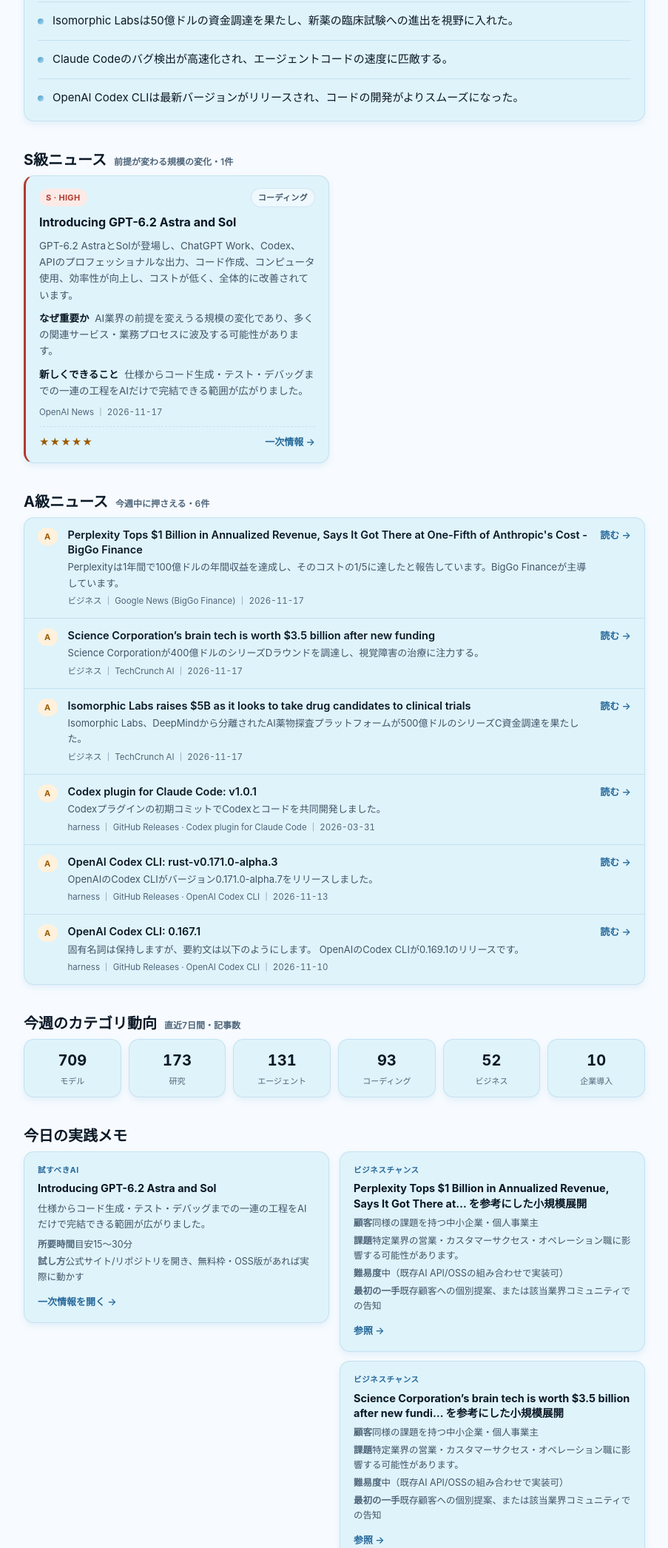
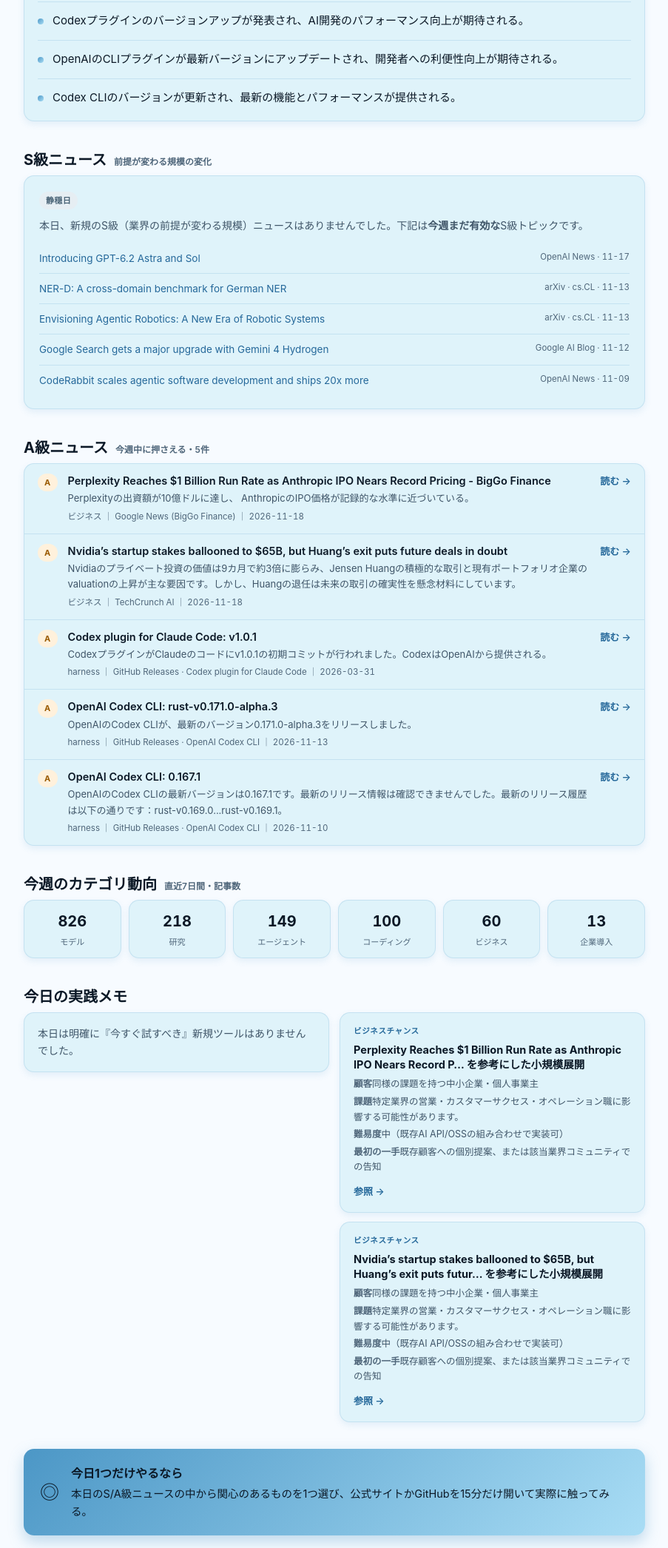
Before and after one commit to bushou52-ux/ai-briefing, a plain HTML site: page index.html in a window 1280 px wide. Shown: the part 546-2638 px from the top of the page at 74% size, without its empty margins (188-1091 px from the left). Drawn offline with Linux system fonts and the light colour scheme.

Commit message:
Update briefing 2026-11-19 07:06

```diff
--- a/index.html
+++ b/index.html
@@ -130,80 +130,61 @@ code{font-family:ui-monospace,SFMono-Regular,Menlo,monospace;font-size:12px}
     <h1>AI情勢ブリーフィング</h1>
     <p class="sub">OpenAI・Google DeepMind・NVIDIA・Hugging Face・arXiv・GitHub Releases・Hacker News・Google Newsなど、無料の公開情報源62件を毎朝7:00に自動収集し、重複を除いてS〜Cの重要度で選別した日次ブリーフィングです。</p>
     <div class="metaline num">
-      <span><b>更新</b> 2026-11-18 07:06 JST</span>
+      <span><b>更新</b> 2026-11-19 07:06 JST</span>
       <span><b>対象</b> 直近24〜30時間の新着・更新</span>
       <span><b>次回</b> 明朝7:00 自動更新</span>
     </div>
   </header>
 
   <div class="kpis">
-    <div class="glow kpi"><div class="n num">295</div><div class="l">本日の候補記事（重複統合後）</div></div>
-    <div class="glow kpi"><div class="n num" style="color:var(--tier-s)">1</div><div class="l">S級 — 前提が変わる規模</div></div>
-    <div class="glow kpi"><div class="n num" style="color:var(--tier-a)">6</div><div class="l">A級 — 今週中に押さえる</div></div>
+    <div class="glow kpi"><div class="n num">324</div><div class="l">本日の候補記事（重複統合後）</div></div>
+    <div class="glow kpi"><div class="n num" style="color:var(--tier-s)">0</div><div class="l">S級 — 前提が変わる規模</div></div>
+    <div class="glow kpi"><div class="n num" style="color:var(--tier-a)">5</div><div class="l">A級 — 今週中に押さえる</div></div>
     <div class="glow kpi"><div class="n num">54<small>/62</small></div><div class="l">情報源 稼働（直近実行）</div></div>
   </div>
 
   <section>
     <h2>今日の結論</h2>
     <p class="note-sub">「何が起きたか」ではなく「AI業界がどちらへ進んだか」の要点</p>
-    <ul class="glow theses"><li>AI業界の売上高は100億ドルを超えた。</li><li>Science Corporationは新資金を調達し、脳技術の価値が35億ドルに達した。</li><li>Isomorphic Labsは50億ドルの資金調達を果たし、新薬の臨床試験への進出を視野に入れた。</li><li>Claude Codeのバグ検出が高速化され、エージェントコードの速度に匹敵する。</li><li>OpenAI Codex CLIは最新バージョンがリリースされ、コードの開発がよりスムーズになった。</li></ul>
+    <ul class="glow theses"><li>AnthropicのIPOが記録的な価格で発表され、AI関連企業の市場価値が再評価された。</li><li>Nvidiaの子会社の資産が100億ドルに達し、その成長性が注目を集めている。</li><li>Codexプラグインのバージョンアップが発表され、AI開発のパフォーマンス向上が期待される。</li><li>OpenAIのCLIプラグインが最新バージョンにアップデートされ、開発者への利便性向上が期待される。</li><li>Codex CLIのバージョンが更新され、最新の機能とパフォーマンスが提供される。</li></ul>
   </section>
 
   <section>
-    <h2>S級ニュース <span class="count">前提が変わる規模の変化・1件</span></h2>
-    <div class="s-grid">
-      <article class="glow s-card">
-        <div class="row">
-          <span class="pill tier-s">S · HIGH</span>
-          <span class="pill cat">コーディング</span>
-        </div>
-        <h3>Introducing GPT-6.2 Astra and Sol</h3>
-        <p class="summary">GPT-6.2 AstraとSolが登場し、ChatGPT Work、Codex、APIのプロフェッショナルな出力、コード作成、コンピュータ使用、効率性が向上し、コストが低く、全体的に改善されています。</p>
-        <p class="why"><b>なぜ重要か</b> AI業界の前提を変えうる規模の変化であり、多くの関連サービス・業務プロセスに波及する可能性があります。</p>
-        <p class="why"><b>新しくできること</b> 仕様からコード生成・テスト・デバッグまでの一連の工程をAIだけで完結できる範囲が広がりました。</p>
-        <div class="meta num">OpenAI News ｜ 2026-11-17</div>
-        <div class="foot">
-          <span class="stars">★★★★★</span>
-          <a class="link" href="https://openai.com/index/introducing-gpt-6-2-astra-sol" target="_blank" rel="noopener">一次情報 →</a>
-        </div>
-      </article></div>
+    <h2>S級ニュース <span class="count">前提が変わる規模の変化</span></h2>
+
+      <div class="glow quiet">
+        <span class="pill tier-b">静穏日</span>
+        <p>本日、新規のS級（業界の前提が変わる規模）ニュースはありませんでした。下記は<b>今週まだ有効な</b>S級トピックです。</p>
+        <ul class="refs"><li><a href="https://openai.com/index/introducing-gpt-6-2-astra-sol" target="_blank" rel="noopener">Introducing GPT-6.2 Astra and Sol</a><span class="num">OpenAI News · 11-17</span></li><li><a href="https://arxiv.org/abs/2611.18257v1" target="_blank" rel="noopener">NER-D: A cross-domain benchmark for German NER</a><span class="num">arXiv · cs.CL · 11-13</span></li><li><a href="https://arxiv.org/abs/2611.18359v1" target="_blank" rel="noopener">Envisioning Agentic Robotics: A New Era of Robotic Systems</a><span class="num">arXiv · cs.CL · 11-13</span></li><li><a href="https://blog.google/products-and-platforms/products/search/gemini-4-hydrogen-search-upgrade/" target="_blank" rel="noopener">Google Search gets a major upgrade with Gemini 4 Hydrogen</a><span class="num">Google AI Blog · 11-12</span></li><li><a href="https://openai.com/index/coderabbit-codex-daybreak" target="_blank" rel="noopener">CodeRabbit scales agentic software development and ships 20x more</a><span class="num">OpenAI News · 11-09</span></li></ul>
+      </div>
   </section>
 
   <section>
-    <h2>A級ニュース <span class="count">今週中に押さえる・6件</span></h2>
+    <h2>A級ニュース <span class="count">今週中に押さえる・5件</span></h2>
     <div class="glow a-list">
       <div class="a-row">
         <span class="pill tier-a">A</span>
         <div class="a-body">
-          <div class="a-title">Perplexity Tops $1 Billion in Annualized Revenue, Says It Got There at One-Fifth of Anthropic&#x27;s Cost - BigGo Finance</div>
-          <div class="a-sum">Perplexityは1年間で100億ドルの年間収益を達成し、そのコストの1/5に達したと報告しています。BigGo Financeが主導しています。</div>
-          <div class="a-src num">ビジネス ｜ Google News (BigGo Finance) ｜ 2026-11-17</div>
+          <div class="a-title">Perplexity Reaches $1 Billion Run Rate as Anthropic IPO Nears Record Pricing - BigGo Finance</div>
+          <div class="a-sum">Perplexityの出資額が10億ドルに達し、 AnthropicのIPO価格が記録的な水準に近づいている。</div>
+          <div class="a-src num">ビジネス ｜ Google News (BigGo Finance) ｜ 2026-11-18</div>
         </div>
-        <a class="link" href="https://news.google.com/rss/articles/CBMidkFVX3lxTE1fa1ppV05vb3RqQ2J4YkROVkdtMldQV05HWWZtRlFmZ09UaVZTUUNiRzkxbVNDQ2wyUmtRWUlTVFBYbHdJZnpHWmRhUnZQTUVLN3I0UmNHLU5lbXVSSjRpQk5TUlpqZzQ4THVTd0NPTnFmSTdVLVE?oc=5" target="_blank" rel="noopener">読む →</a>
+        <a class="link" href="https://news.google.com/rss/articles/CBMidkFVX3lxTE5ZaXp2ZGxocGRxWXRRTG5wYy1rSExCejZaVXhYa1dFUDdacUUwdUdVUmR1TE12a0xuMDAzZ21oNGtGNml0N3RUX1NWbExXbWgxYTJyX1hlTHFuamg4Umlvbmk5XzJMRmI4d0w4SVhFRTQ5ZVBPUlE?oc=5" target="_blank" rel="noopener">読む →</a>
       </div>
       <div class="a-row">
         <span class="pill tier-a">A</span>
         <div class="a-body">
-          <div class="a-title">Science Corporation’s brain tech is worth $3.5 billion after new funding</div>
-          <div class="a-sum">Science Corporationが400億ドルのシリーズDラウンドを調達し、視覚障害の治療に注力する。</div>
-          <div class="a-src num">ビジネス ｜ TechCrunch AI ｜ 2026-11-17</div>
+          <div class="a-title">Nvidia’s startup stakes ballooned to $65B, but Huang’s exit puts future  deals in doubt</div>
+          <div class="a-sum">Nvidiaのプライベート投資の価値は9カ月で約3倍に膨らみ、Jensen Huangの積極的な取引と現有ポートフォリオ企業のvaluationの上昇が主な要因です。しかし、Huangの退任は未来の取引の確実性を懸念材料にしています。</div>
+          <div class="a-src num">ビジネス ｜ TechCrunch AI ｜ 2026-11-18</div>
         </div>
-        <a class="link" href="https://techcrunch.com/2026/11/17/science-corporations-brain-tech-is-worth-3-5-billion-after-new-funding/" target="_blank" rel="noopener">読む →</a>
-      </div>
-      <div class="a-row">
-        <span class="pill tier-a">A</span>
-        <div class="a-body">
-          <div class="a-title">Isomorphic Labs raises $5B as it looks to take drug candidates to clinical trials</div>
-          <div class="a-sum">Isomorphic Labs、DeepMindから分離されたAI薬物探査プラットフォームが500億ドルのシリーズC資金調達を果たした。</div>
-          <div class="a-src num">ビジネス ｜ TechCrunch AI ｜ 2026-11-17</div>
-        </div>
-        <a class="link" href="https://techcrunch.com/2026/11/17/isomorphic-labs-raises-5b-as-it-looks-to-take-drug-candidates-to-clinical-trials/" target="_blank" rel="noopener">読む →</a>
+        <a class="link" href="https://techcrunch.com/2026/11/17/nvidias-startup-stakes-ballooned-to-65b-but-huangs-exit-puts-future-deals-in-doubt/" target="_blank" rel="noopener">読む →</a>
       </div>
       <div class="a-row">
         <span class="pill tier-a">A</span>
         <div class="a-body">
           <div class="a-title">Codex plugin for Claude Code: v1.0.1</div>
-          <div class="a-sum">Codexプラグインの初期コミットでCodexとコードを共同開発しました。</div>
+          <div class="a-sum">CodexプラグインがClaudeのコードにv1.0.1の初期コミットが行われました。CodexはOpenAIから提供される。</div>
           <div class="a-src num">harness ｜ GitHub Releases · Codex plugin for Claude Code ｜ 2026-03-31</div>
         </div>
         <a class="link" href="https://github.com/openai/codex-plugin-cc/releases/tag/v1.0.1" target="_blank" rel="noopener">読む →</a>
@@ -212,7 +193,7 @@ code{font-family:ui-monospace,SFMono-Regular,Menlo,monospace;font-size:12px}
         <span class="pill tier-a">A</span>
         <div class="a-body">
           <div class="a-title">OpenAI Codex CLI: rust-v0.171.0-alpha.3</div>
-          <div class="a-sum">OpenAIのCodex CLIがバージョン0.171.0-alpha.7をリリースしました。</div>
+          <div class="a-sum">OpenAIのCodex CLIが、最新のバージョン0.171.0-alpha.3をリリースしました。</div>
           <div class="a-src num">harness ｜ GitHub Releases · OpenAI Codex CLI ｜ 2026-11-13</div>
         </div>
         <a class="link" href="https://github.com/openai/codex/releases/tag/rust-v0.171.0-alpha.3" target="_blank" rel="noopener">読む →</a>
@@ -221,9 +202,7 @@ code{font-family:ui-monospace,SFMono-Regular,Menlo,monospace;font-size:12px}
         <span class="pill tier-a">A</span>
         <div class="a-body">
           <div class="a-title">OpenAI Codex CLI: 0.167.1</div>
-          <div class="a-sum">固有名詞は保持しますが、要約文は以下のようにします。
-
-OpenAIのCodex CLIが0.169.1のリリースです。</div>
+          <div class="a-sum">OpenAIのCodex CLIの最新バージョンは0.167.1です。最新のリリース情報は確認できませんでした。最新のリリース履歴は以下の通りです：rust-v0.169.0...rust-v0.169.1。</div>
           <div class="a-src num">harness ｜ GitHub Releases · OpenAI Codex CLI ｜ 2026-11-10</div>
         </div>
         <a class="link" href="https://github.com/openai/codex/releases/tag/rust-v0.167.1" target="_blank" rel="noopener">読む →</a>
@@ -232,53 +211,35 @@ OpenAIのCodex CLIが0.169.1のリリースです。</div>
 
   <section>
     <h2>今週のカテゴリ動向 <span class="count">直近7日間・記事数</span></h2>
-    <div class="trend"><div class="glow"><div class="n num">709</div><div class="l">モデル</div></div><div class="glow"><div class="n num">173</div><div class="l">研究</div></div><div class="glow"><div class="n num">131</div><div class="l">エージェント</div></div><div class="glow"><div class="n num">93</div><div class="l">コーディング</div></div><div class="glow"><div class="n num">52</div><div class="l">ビジネス</div></div><div class="glow"><div class="n num">10</div><div class="l">企業導入</div></div></div>
+    <div class="trend"><div class="glow"><div class="n num">826</div><div class="l">モデル</div></div><div class="glow"><div class="n num">218</div><div class="l">研究</div></div><div class="glow"><div class="n num">149</div><div class="l">エージェント</div></div><div class="glow"><div class="n num">100</div><div class="l">コーディング</div></div><div class="glow"><div class="n num">60</div><div class="l">ビジネス</div></div><div class="glow"><div class="n num">13</div><div class="l">企業導入</div></div></div>
   </section>
 
   <section>
     <h2>今日の実践メモ</h2>
     <div class="two">
-      <div class="col">
-        <div class="glow note">
-          <span class="tag">試すべきAI</span>
-          <h4>Introducing GPT-6.2 Astra and Sol</h4>
-          <p>仕様からコード生成・テスト・デバッグまでの一連の工程をAIだけで完結できる範囲が広がりました。</p>
-          <dl><dt>所要時間</dt><dd>目安15〜30分</dd><dt>試し方</dt><dd>公式サイト/リポジトリを開き、無料枠・OSS版があれば実際に動かす</dd></dl>
-          <a class="link" href="https://openai.com/index/introducing-gpt-6-2-astra-sol" target="_blank" rel="noopener">一次情報を開く →</a>
-        </div></div>
+      <div class="col"><div class="glow empty">本日は明確に『今すぐ試すべき』新規ツールはありませんでした。</div></div>
       <div class="col">
         <div class="glow note">
           <span class="tag">ビジネスチャンス</span>
-          <h4>Perplexity Tops $1 Billion in Annualized Revenue, Says It Got There at… を参考にした小規模展開</h4>
+          <h4>Perplexity Reaches $1 Billion Run Rate as Anthropic IPO Nears Record P… を参考にした小規模展開</h4>
           <dl>
             <dt>顧客</dt><dd>同様の課題を持つ中小企業・個人事業主</dd>
             <dt>課題</dt><dd>特定業界の営業・カスタマーサクセス・オペレーション職に影響する可能性があります。</dd>
             <dt>難易度</dt><dd>中（既存AI API/OSSの組み合わせで実装可）</dd>
             <dt>最初の一手</dt><dd>既存顧客への個別提案、または該当業界コミュニティでの告知</dd>
           </dl>
-          <a class="link" href="https://news.google.com/rss/articles/CBMidkFVX3lxTE1fa1ppV05vb3RqQ2J4YkROVkdtMldQV05HWWZtRlFmZ09UaVZTUUNiRzkxbVNDQ2wyUmtRWUlTVFBYbHdJZnpHWmRhUnZQTUVLN3I0UmNHLU5lbXVSSjRpQk5TUlpqZzQ4THVTd0NPTnFmSTdVLVE?oc=5" target="_blank" rel="noopener">参照 →</a>
+          <a class="link" href="https://news.google.com/rss/articles/CBMidkFVX3lxTE5ZaXp2ZGxocGRxWXRRTG5wYy1rSExCejZaVXhYa1dFUDdacUUwdUdVUmR1TE12a0xuMDAzZ21oNGtGNml0N3RUX1NWbExXbWgxYTJyX1hlTHFuamg4Umlvbmk5XzJMRmI4d0w4SVhFRTQ5ZVBPUlE?oc=5" target="_blank" rel="noopener">参照 →</a>
         </div>
         <div class="glow note">
           <span class="tag">ビジネスチャンス</span>
-          <h4>Science Corporation’s brain tech is worth $3.5 billion after new fundi… を参考にした小規模展開</h4>
+          <h4>Nvidia’s startup stakes ballooned to $65B, but Huang’s exit puts futur… を参考にした小規模展開</h4>
           <dl>
             <dt>顧客</dt><dd>同様の課題を持つ中小企業・個人事業主</dd>
             <dt>課題</dt><dd>特定業界の営業・カスタマーサクセス・オペレーション職に影響する可能性があります。</dd>
             <dt>難易度</dt><dd>中（既存AI API/OSSの組み合わせで実装可）</dd>
             <dt>最初の一手</dt><dd>既存顧客への個別提案、または該当業界コミュニティでの告知</dd>
           </dl>
-          <a class="link" href="https://techcrunch.com/2026/11/17/science-corporations-brain-tech-is-worth-3-5-billion-after-new-funding/" target="_blank" rel="noopener">参照 →</a>
-        </div>
-        <div class="glow note">
-          <span class="tag">ビジネスチャンス</span>
-          <h4>Isomorphic Labs raises $5B as it looks to take drug candidates to clin… を参考にした小規模展開</h4>
-          <dl>
-            <dt>顧客</dt><dd>同様の課題を持つ中小企業・個人事業主</dd>
-            <dt>課題</dt><dd>特定業界の営業・カスタマーサクセス・オペレーション職に影響する可能性があります。</dd>
-            <dt>難易度</dt><dd>中（既存AI API/OSSの組み合わせで実装可）</dd>
-            <dt>最初の一手</dt><dd>既存顧客への個別提案、または該当業界コミュニティでの告知</dd>
-          </dl>
-          <a class="link" href="https://techcrunch.com/2026/11/17/isomorphic-labs-raises-5b-as-it-looks-to-take-drug-candidates-to-clinical-trials/" target="_blank" rel="noopener">参照 →</a>
+          <a class="link" href="https://techcrunch.com/2026/11/17/nvidias-startup-stakes-ballooned-to-65b-but-huangs-exit-puts-future-deals-in-doubt/" target="_blank" rel="noopener">参照 →</a>
         </div></div>
     </div>
   </section>
@@ -286,14 +247,14 @@ OpenAIのCodex CLIが0.169.1のリリースです。</div>
   <section>
     <div class="action">
       <div class="icon">◎</div>
-      <div><strong>今日1つだけやるなら</strong><p>「Introducing GPT-6.2 Astra and Sol」を30分以内で実際に触ってみる、または関連ドキュメントを読んで自分の業務に転用できないか1つだけメモする。</p></div>
+      <div><strong>今日1つだけやるなら</strong><p>本日のS/A級ニュースの中から関心のあるものを1つ選び、公式サイトかGitHubを15分だけ開いて実際に触ってみる。</p></div>
     </div>
   </section>
 
   <footer>
     <div class="glow"><b>このページは毎朝7:00に自動更新されます。</b> ローカルの収集ツールがMarkdownレポートと同時にこのページを生成し、GitHub Pagesへ自動公開しています。iPhone/Macでは「ホーム画面に追加」でアプリとして使えます。</div>
     <div>データソース: 公式RSS・GitHub Releases・arXiv・Hacker News・Google News（すべて無料・APIキー不要）。金額などの数値と重要な判断は、必ず一次情報リンクで裏取りしてください。</div>
-    <div class="num">生成: 2026-11-18 07:06 JST ｜ 情報源稼働 54/62</div>
+    <div class="num">生成: 2026-11-19 07:06 JST ｜ 情報源稼働 54/62</div>
   </footer>
 </div>
 <script>
```
